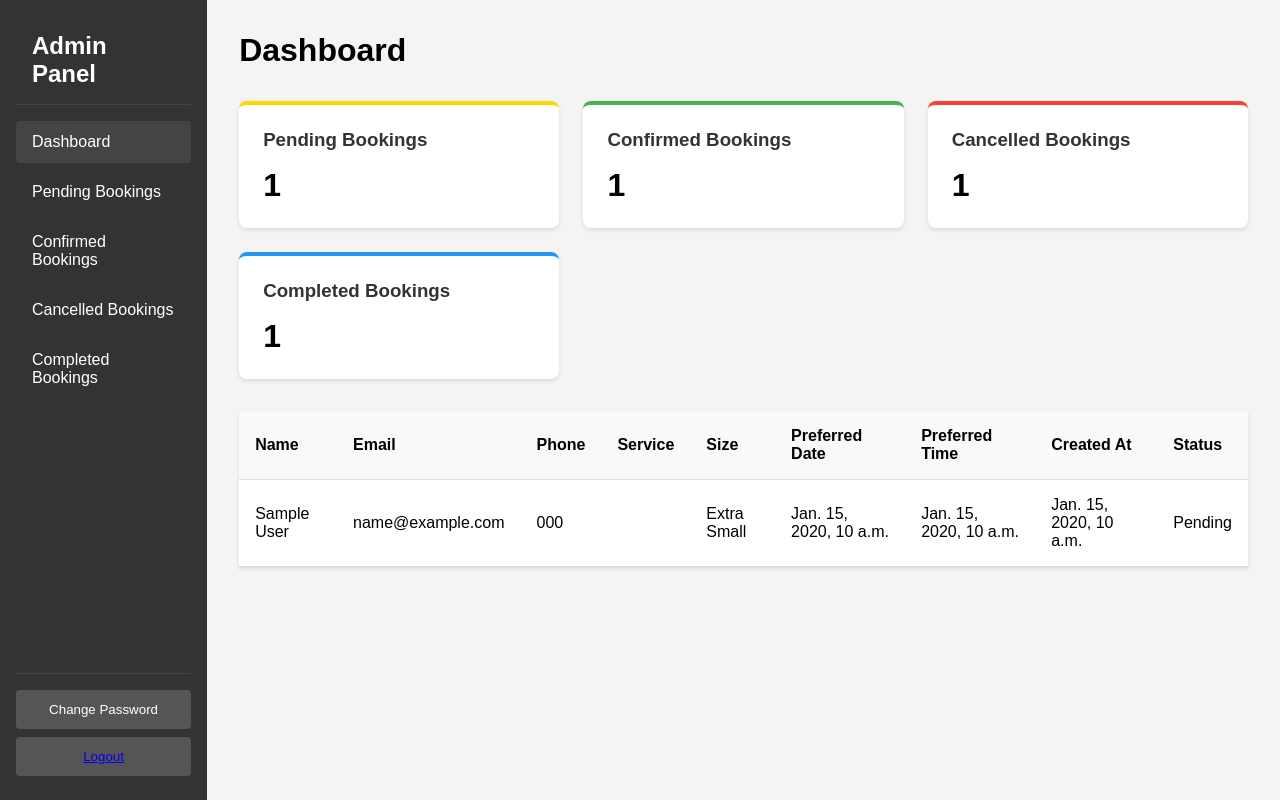
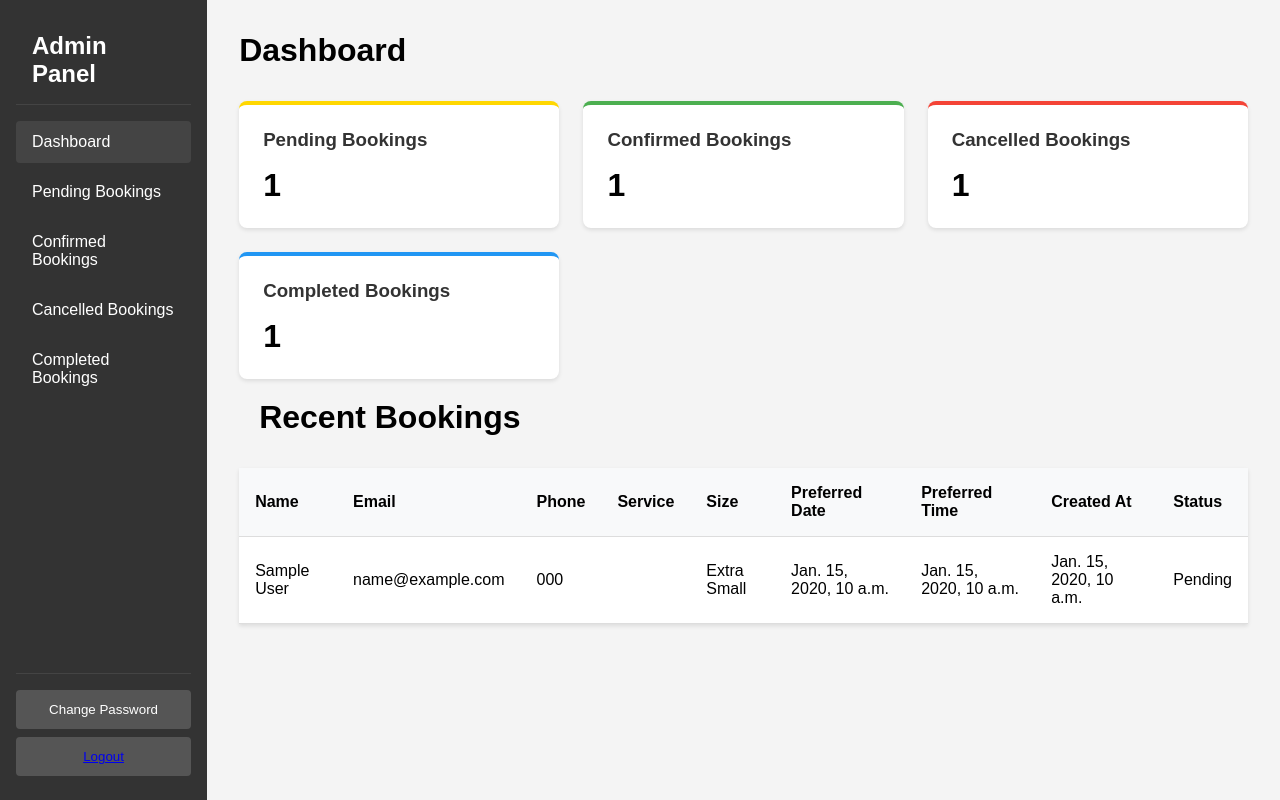
Before and after one commit to WillDor98QA/Booking_website, a Django app: page /dashboard/ in a window 1280 px wide. Run offline with Django 5.2, Linux system fonts and the light colour scheme; a user stored in the database is signed in; tables that the repository leaves empty hold one stand-in row (values such as "Sample post").

Commit message:
working on routing..

```diff
--- a/bookings/templates/AdminTemplates/dashboard.html
+++ b/bookings/templates/AdminTemplates/dashboard.html
@@ -33,7 +33,7 @@
         <!-- Main Content -->
         <main class="main-content">
             <h1>Dashboard</h1>
-            <div class="stats-grid">
+            <div class="stats-grid" >
                 <div class="stat-card pending">
                     <h3>Pending Bookings</h3>
                     <p class="stat-number" id="pendingCount">{{ pending_count}}</p>
@@ -53,6 +53,7 @@
             </div>
 
             <table class="bookings-table" id="bookingsTable">
+                <h1 style = "margin:20px;">Recent Bookings</h1>
                 <thead>
                     <tr>
                         <th>Name</th>
```
Also changed, not shown: bookings/adminView.py (+6 -6 lines).
